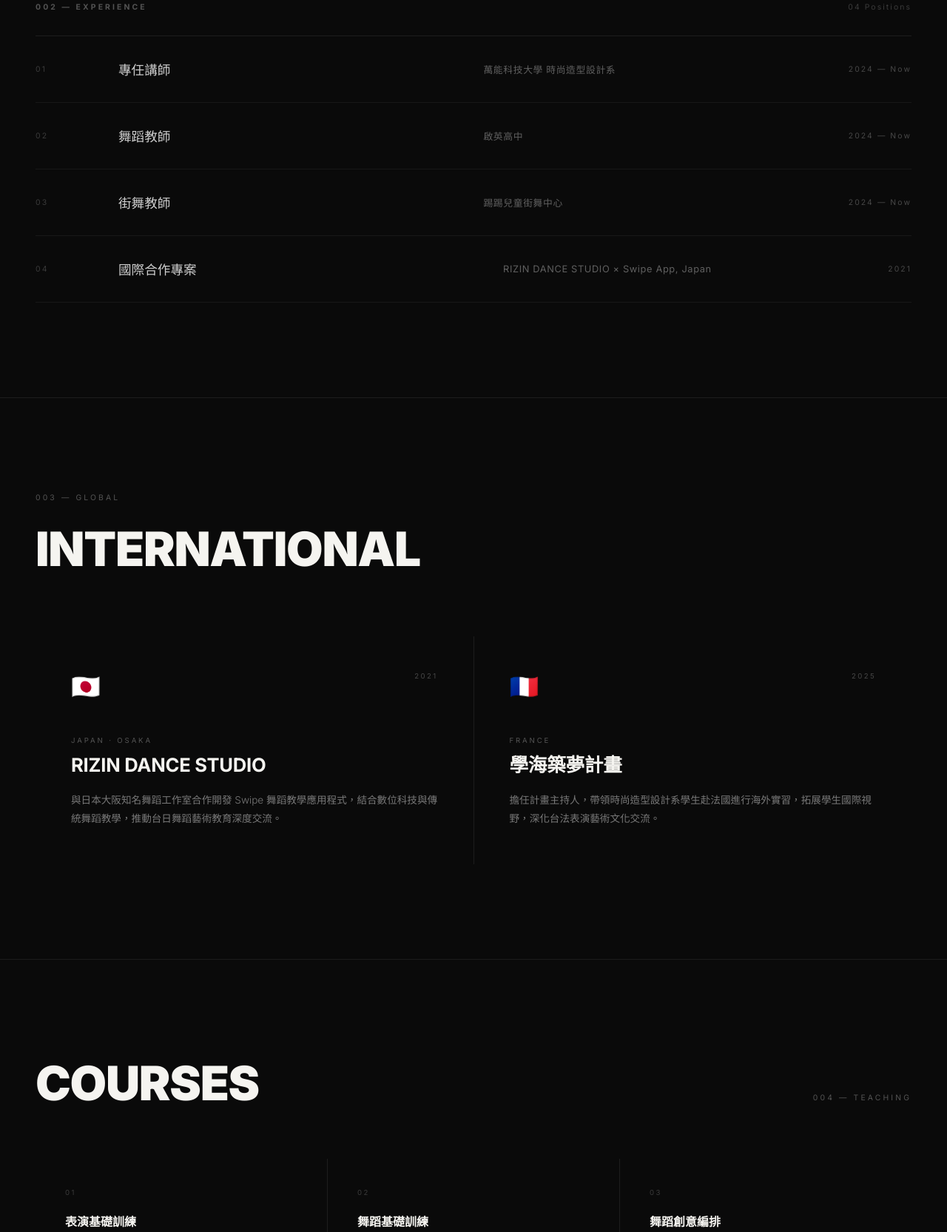
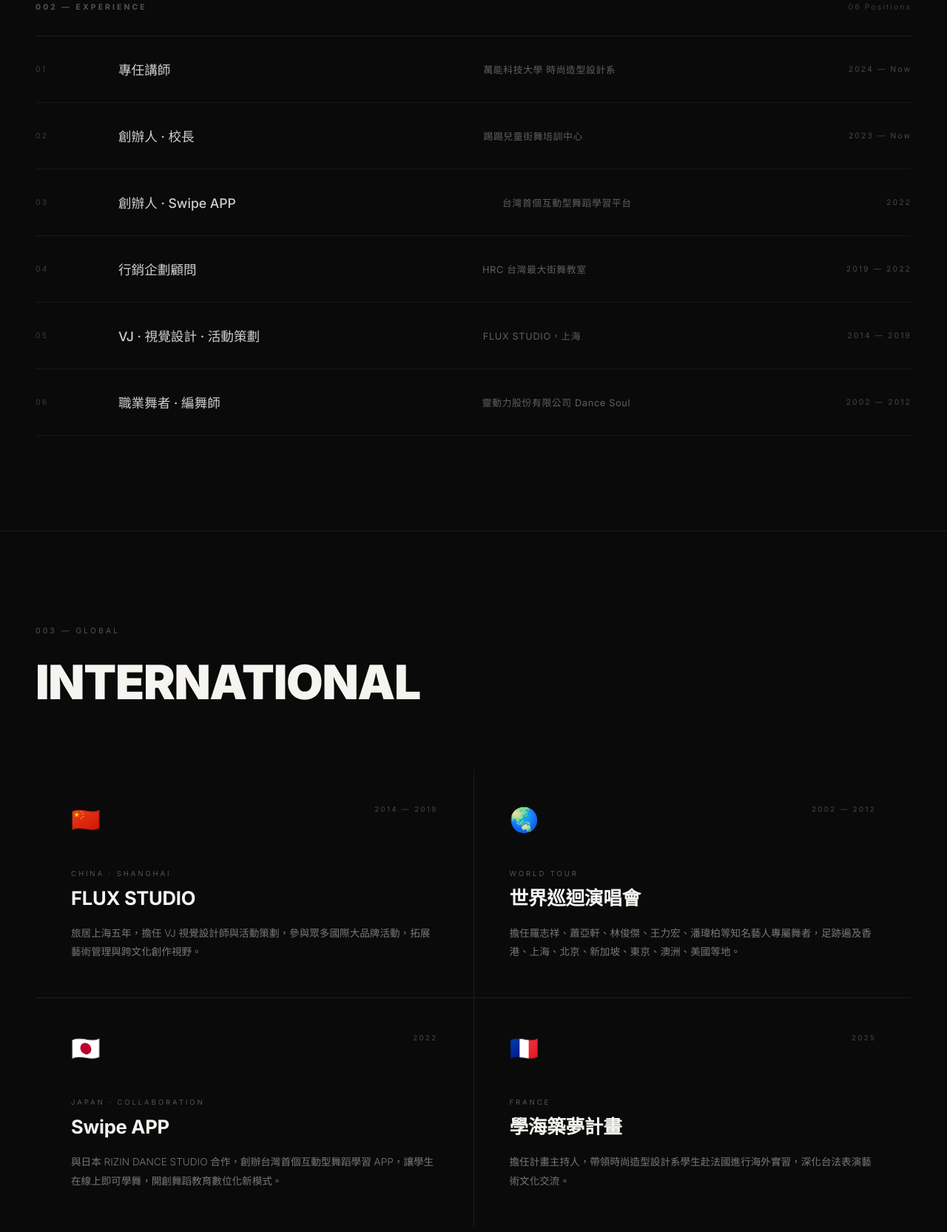
Before and after one commit to da33/lin-yu-fan, a plain HTML site: page index.html in a window 1280 px wide. Shown: the part 1542-3207 px from the top of the page at 74% size. Drawn offline with nearby package versions, Linux system fonts and the light colour scheme; animation ran at ten frames a second.

Commit message:
Add full biography - concerts, Shanghai, Da Rumors, Swipe

```diff
--- a/index.html
+++ b/index.html
@@ -243,7 +243,7 @@ footer p{font-size:.6rem;letter-spacing:.2em;text-transform:uppercase;color:rgba
 <section id="experience">
   <div class="exp-header">
     <h2>002 — Experience</h2>
-    <span class="exp-count">04 Positions</span>
+    <span class="exp-count">06 Positions</span>
   </div>
   <div class="exp-item">
     <span class="exp-num">01</span>
@@ -253,21 +253,33 @@ footer p{font-size:.6rem;letter-spacing:.2em;text-transform:uppercase;color:rgba
   </div>
   <div class="exp-item">
     <span class="exp-num">02</span>
-    <span class="exp-title">舞蹈教師</span>
-    <span class="exp-place">啟英高中</span>
-    <span class="exp-year">2024 — Now</span>
+    <span class="exp-title">創辦人 · 校長</span>
+    <span class="exp-place">踢踢兒童街舞培訓中心</span>
+    <span class="exp-year">2023 — Now</span>
   </div>
   <div class="exp-item">
     <span class="exp-num">03</span>
-    <span class="exp-title">街舞教師</span>
-    <span class="exp-place">踢踢兒童街舞中心</span>
-    <span class="exp-year">2024 — Now</span>
+    <span class="exp-title">創辦人 · Swipe APP</span>
+    <span class="exp-place">台灣首個互動型舞蹈學習平台</span>
+    <span class="exp-year">2022</span>
   </div>
   <div class="exp-item">
     <span class="exp-num">04</span>
-    <span class="exp-title">國際合作專案</span>
-    <span class="exp-place">RIZIN DANCE STUDIO × Swipe App, Japan</span>
-    <span class="exp-year">2021</span>
+    <span class="exp-title">行銷企劃顧問</span>
+    <span class="exp-place">HRC 台灣最大街舞教室</span>
+    <span class="exp-year">2019 — 2022</span>
+  </div>
+  <div class="exp-item">
+    <span class="exp-num">05</span>
+    <span class="exp-title">VJ · 視覺設計 · 活動策劃</span>
+    <span class="exp-place">FLUX STUDIO，上海</span>
+    <span class="exp-year">2014 — 2019</span>
+  </div>
+  <div class="exp-item">
+    <span class="exp-num">06</span>
+    <span class="exp-title">職業舞者 · 編舞師</span>
+    <span class="exp-place">靈動力股份有限公司 Dance Soul</span>
+    <span class="exp-year">2002 — 2012</span>
   </div>
 </section>
 
@@ -279,12 +291,30 @@ footer p{font-size:.6rem;letter-spacing:.2em;text-transform:uppercase;color:rgba
   <div class="intl-grid">
     <div class="intl-card">
       <div class="intl-top">
+        <div class="intl-flag">🇨🇳</div>
+        <span class="intl-year-tag">2014 — 2019</span>
+      </div>
+      <div class="intl-country">China · Shanghai</div>
+      <div class="intl-name">FLUX STUDIO</div>
+      <div class="intl-desc">旅居上海五年，擔任 VJ 視覺設計師與活動策劃，參與眾多國際大品牌活動，拓展藝術管理與跨文化創作視野。</div>
+    </div>
+    <div class="intl-card">
+      <div class="intl-top">
+        <div class="intl-flag">🌏</div>
+        <span class="intl-year-tag">2002 — 2012</span>
+      </div>
+      <div class="intl-country">World Tour</div>
+      <div class="intl-name">世界巡迴演唱會</div>
+      <div class="intl-desc">擔任羅志祥、蕭亞軒、林俊傑、王力宏、潘瑋柏等知名藝人專屬舞者，足跡遍及香港、上海、北京、新加坡、東京、澳洲、美國等地。</div>
+    </div>
+    <div class="intl-card">
+      <div class="intl-top">
         <div class="intl-flag">🇯🇵</div>
-        <span class="intl-year-tag">2021</span>
+        <span class="intl-year-tag">2022</span>
       </div>
-      <div class="intl-country">Japan · Osaka</div>
-      <div class="intl-name">RIZIN DANCE STUDIO</div>
-      <div class="intl-desc">與日本大阪知名舞蹈工作室合作開發 Swipe 舞蹈教學應用程式，結合數位科技與傳統舞蹈教學，推動台日舞蹈藝術教育深度交流。</div>
+      <div class="intl-country">Japan · Collaboration</div>
+      <div class="intl-name">Swipe APP</div>
+      <div class="intl-desc">與日本 RIZIN DANCE STUDIO 合作，創辦台灣首個互動型舞蹈學習 APP，讓學生在線上即可學舞，開創舞蹈教育數位化新模式。</div>
     </div>
     <div class="intl-card">
       <div class="intl-top">
@@ -293,7 +323,7 @@ footer p{font-size:.6rem;letter-spacing:.2em;text-transform:uppercase;color:rgba
       </div>
       <div class="intl-country">France</div>
       <div class="intl-name">學海築夢計畫</div>
-      <div class="intl-desc">擔任計畫主持人，帶領時尚造型設計系學生赴法國進行海外實習，拓展學生國際視野，深化台法表演藝術文化交流。</div>
+      <div class="intl-desc">擔任計畫主持人，帶領時尚造型設計系學生赴法國進行海外實習，深化台法表演藝術文化交流。</div>
     </div>
   </div>
 </section>
```
